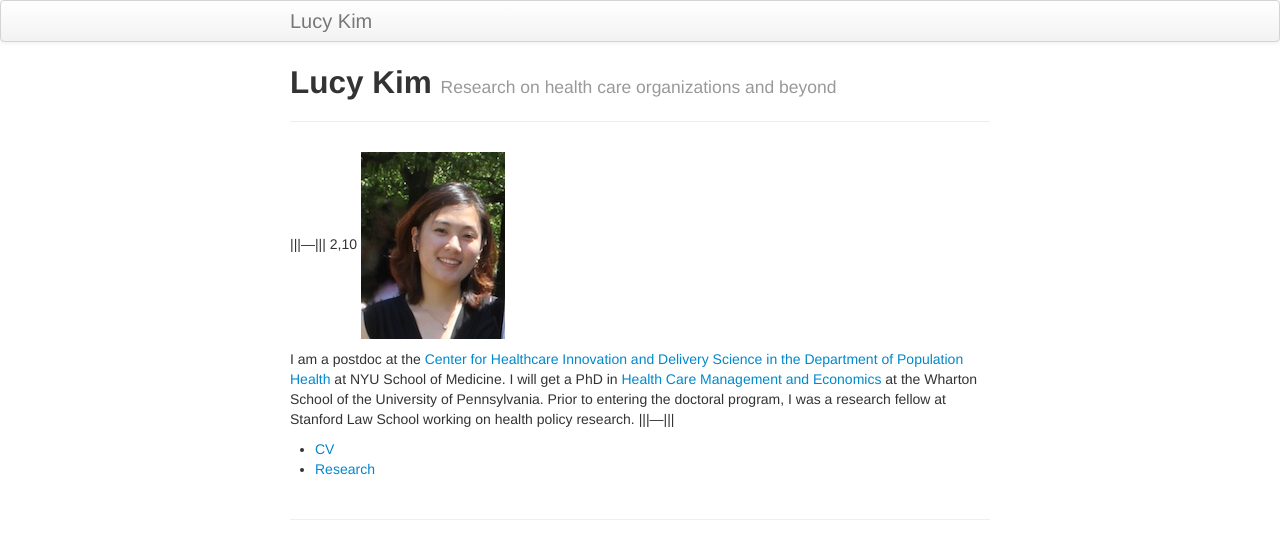
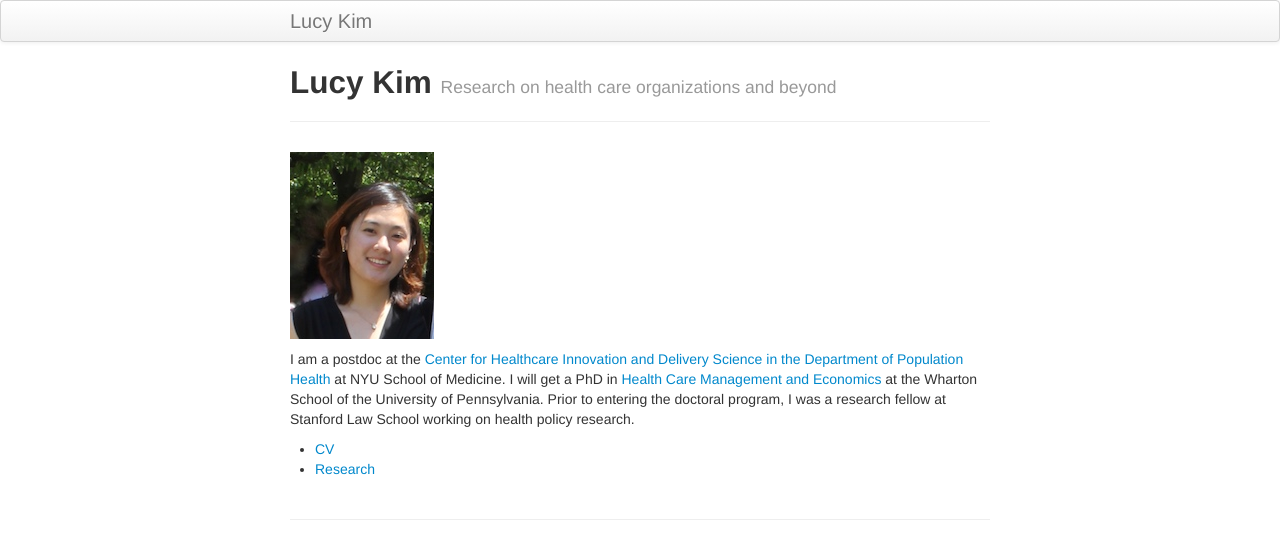
Before and after one commit to lucy-kim/lucy-kim.github.io, a Jekyll site: the page built from index.md, in a window 1280 px wide. Shown: the top 559 px of the page. Built offline with Jekyll 4.4.1, drawn with Linux system fonts in a browser that asks for light colours.

Commit message:
Update index.md

```diff
--- a/index.md
+++ b/index.md
@@ -5,11 +5,9 @@ tagline: Research on health care organizations and beyond
 description: Lucy Kim's research projects
 ---
 
-|||---||| 2,10
-![alt text](http://lucy-kim.github.io/profile_mar2016.jpg)
+![alt text](http://lucy-kim.github.io/profile_mar2016.jpg){: .callout}
 
 I am a postdoc at the [Center for Healthcare Innovation and Delivery Science in the Department of Population Health](https://med.nyu.edu/chids/home) at NYU School of Medicine. I will get a PhD in [Health Care Management and Economics](https://hcmg.wharton.upenn.edu/) at the Wharton School of the University of Pennsylvania. Prior to entering the doctoral program, I was a research fellow at Stanford Law School working on health policy research.
-|||---|||
 
 - [CV](https://www.dropbox.com/s/zk7ezft9euff3pp/Kim-cv.pdf?dl=0)
 - [Research](pages/research.html)
```
